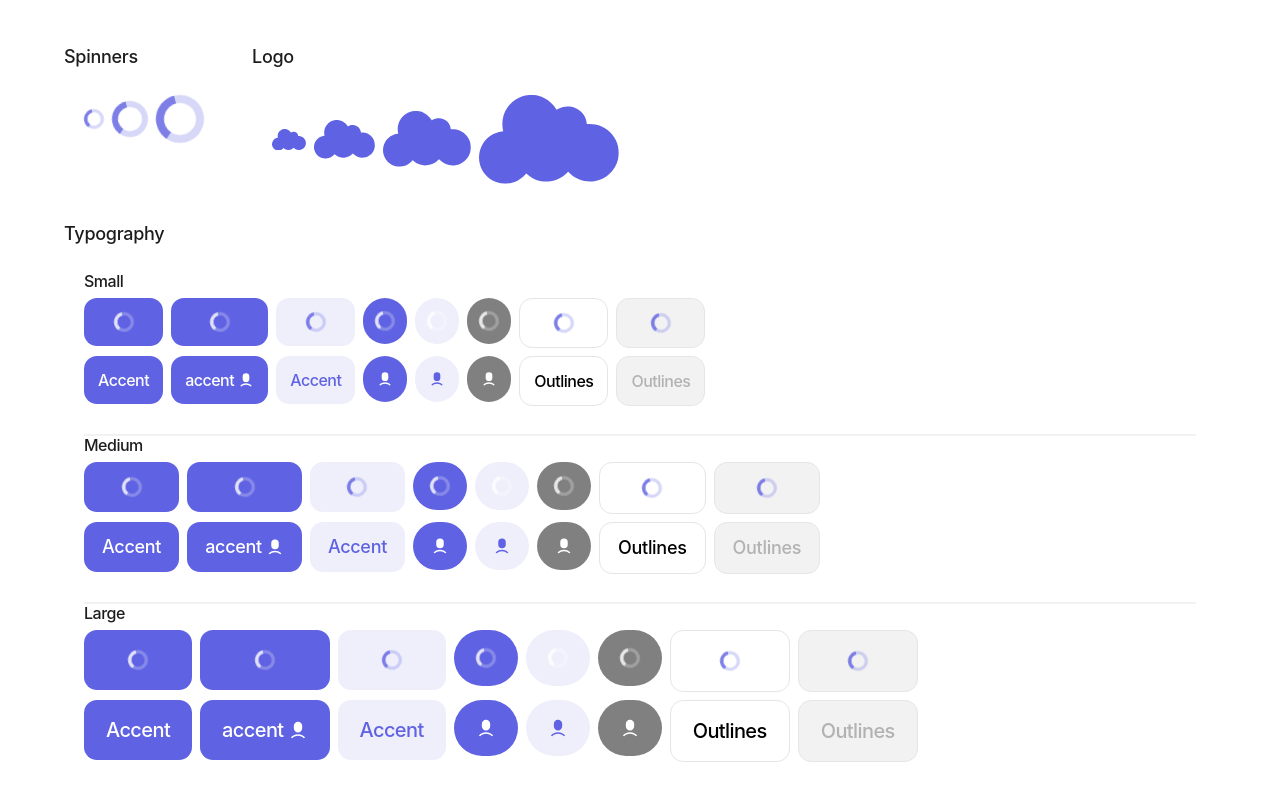
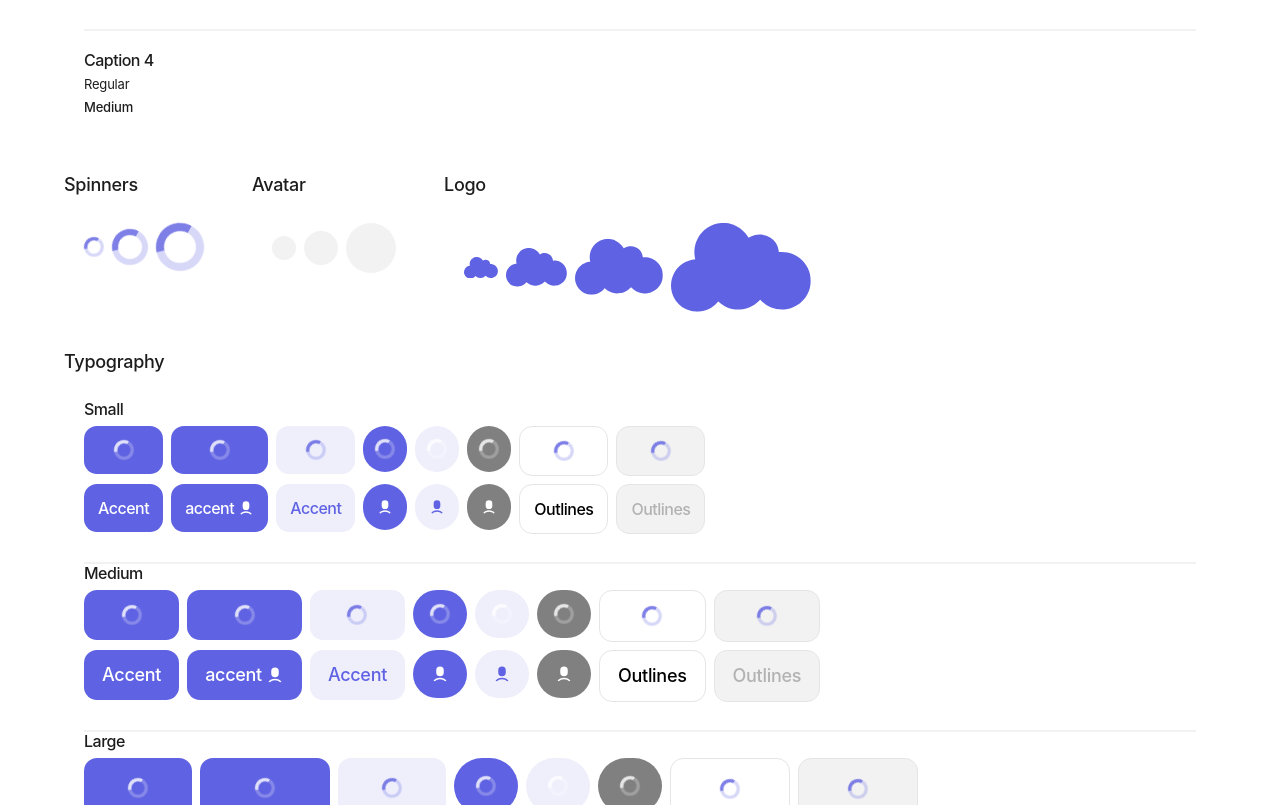
Before and after one commit to servantymatteo/baccielpmf, a Next.js app: page / in a window 1280 px wide. Shown: the part 1995-2800 px from the top of the page. Built offline with nearby package versions, Linux system fonts and the light colour scheme.

Commit message:
Ds début arret avant avatar

```diff
--- a/next.config.js
+++ b/next.config.js
@@ -2,6 +2,7 @@
 const nextConfig = {
   reactStrictMode: true,
   output: 'export',
+ images: { unoptimized: true }
 }
 
 module.exports = nextConfig
--- a/package.json
+++ b/package.json
@@ -4,7 +4,7 @@
   "private": true,
   "scripts": {
     "dev": "next dev",
-    "build": "next build && firebase deploy",
+    "build": "next build && firebase deploy && git add . && git commit -m 'Fast Build' && git push --set-upstream origin your-branch-name",
     "start": "next start",
     "lint": "next lint"
   },
--- a/src/pages/index.tsx
+++ b/src/pages/index.tsx
@@ -5,6 +5,7 @@ import { Button } from "@/ui/design-system/button/button";
 import { Ri4KFill, RiUser6Fill, RiUser6Line } from "react-icons/ri";
 import { Spinner } from "@/ui/design-system/spinner/spinner";
 import { Logo } from "@/ui/design-system/logo/logo";
+import { Avatar } from "@/ui/design-system/avatar/avatar";
 
 export default function Home() {
   return (
@@ -13,6 +14,9 @@ export default function Home() {
       <div className="max-w-6xl mx-auto space-y-5 py-10">
         {/* Typography */}
         <div className="space-y-2">
+          <Typography variant="display" weight="medium">
+            Design System
+          </Typography>
           <Typography variant="caption2" weight="medium">
             Typography
           </Typography>
@@ -153,7 +157,19 @@ export default function Home() {
               <Spinner size="large" />
             </div>
           </div>
-          {/* Spinner */}
+          {/* Avatar */}
+
+          <div className="space-y-2">
+            <Typography variant="caption2" weight="medium">
+              Avatar
+            </Typography>
+            <div className="flex items-center gap-2 p-5 border-gray-400 rounded">
+              <Avatar size="small" />
+              <Avatar />
+              <Avatar size="large" />
+            </div>
+          </div>
+          {/* Logo */}
 
           <div className="space-y-2">
             <Typography variant="caption2" weight="medium">
--- a/src/ui/design-system/avatar/avatar.tsx
+++ b/src/ui/design-system/avatar/avatar.tsx
@@ -1,27 +1,32 @@
+import clsx from "clsx";
 import Image from "next/image";
 
 interface Props {
   size?: "small" | "medium" | "large";
 }
 
-export const Logo = ({ size = "medium" }: Props) => {
+export const Avatar = ({ size = "medium" }: Props) => {
   let sizeStyles: string;
   switch (size) {
     case "small":
-      sizeStyles = "61";
+      sizeStyles = "w-[24px] h-[24px]";
       break;
-    case "medium":
-      sizeStyles = "88";
+    case "medium": // Default
+      sizeStyles = "w-[34px] h-[34px]";
       break;
     case "large":
-      sizeStyles = "140";
+      sizeStyles = "w-[50px] h-[50px]";
       break;
   }
-  return <div>
-    <Image
-    src=""
-    alt=""
-
-    />
-  </div>;
+  return (
+    <div className={clsx(sizeStyles, "bg-gray-400 rounded-full")}>
+      {/* <Image
+        src="/asset/image/daniel-lincoln-pe-X2NUwVQo-unsplash 1.png"
+        alt="Avatar de Daniel Lincoln"
+        width={50}
+        height={50}
+        className="rounded-full"
+      /> */}
+    </div>
+  );
 };
```
